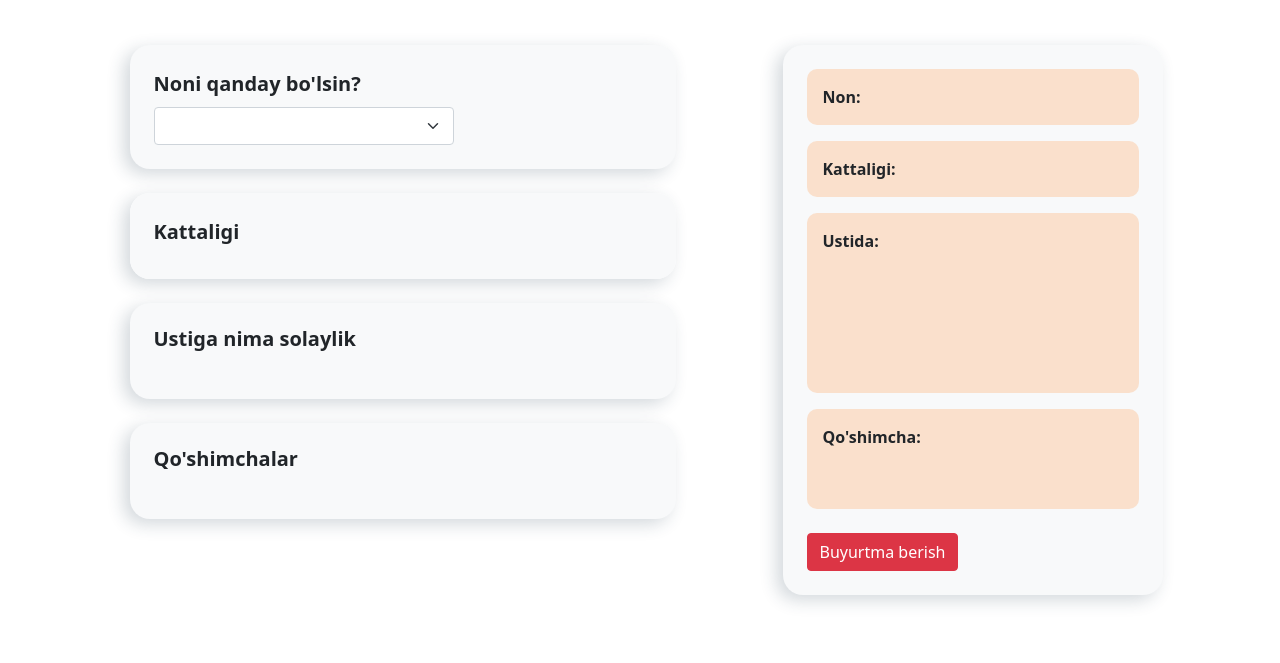
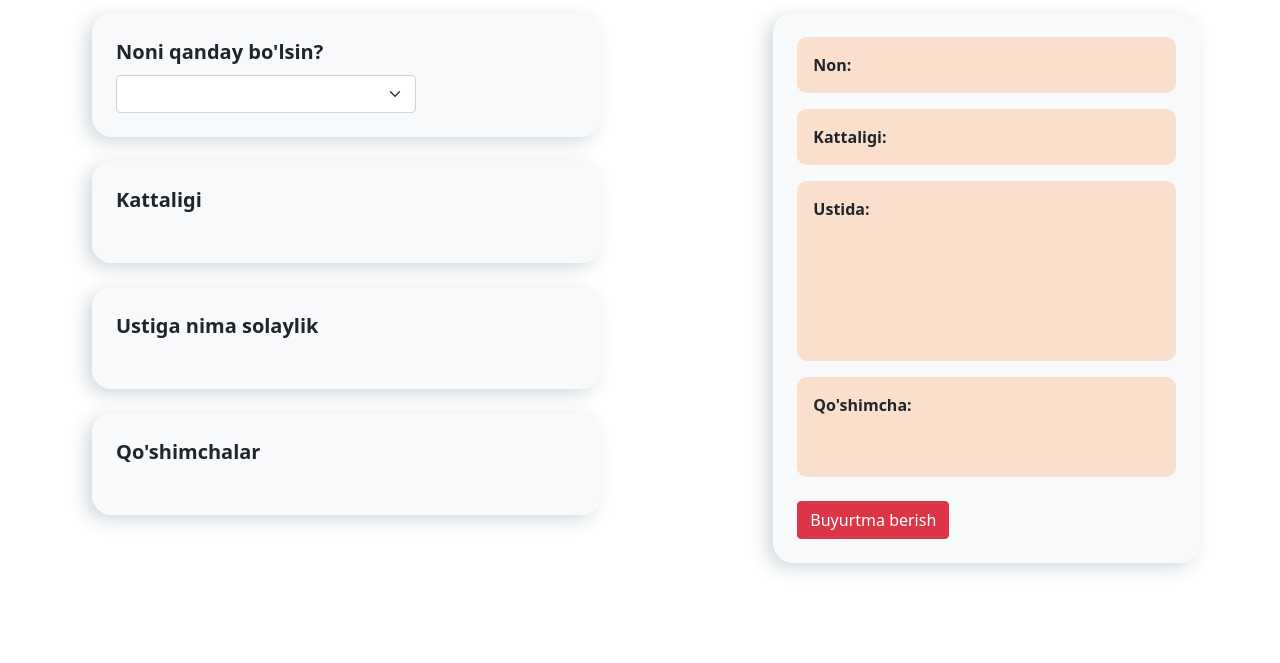
Before and after one commit to Kingsman4451/Pizza.com, a plain HTML site: page index.html in a window 1280 px wide. Shown: the part 137-800 px from the top of the page. Drawn offline with Linux system fonts and the light colour scheme.

Commit message:
some changes in html

```diff
--- a/index.html
+++ b/index.html
@@ -11,15 +11,15 @@
 <body>
   <div class="pizza">
 
-    <div class="container">
+    <div class="container-xxl container-fluid">
 
       <div class="pizza__inner">
-        <h2 class="pizza__heading text-center py-5 m-0 mb-5">
+        <h2 class="pizza__heading text-center py-5 m-0 mb-3">
           Pitsa Buyurtma qilish
         </h2>
 
-        <div class="pizza__main row justify-content-around">
-          <form class="js-form col-6" id="form" action="https://echo.htmlacademy.ru" method="POST">
+        <div class="pizza__main row justify-content-around ">
+          <form class="js-form col-11 col-md-10 col-lg-7 col-xl-5" id="form" action="https://echo.htmlacademy.ru" method="GET">
             <div class="form__select-box p-4 mb-4 bg-light">
               <label class="fw-bold mb-2 fs-5" for="form-select">
                 Noni qanday bo'lsin?
@@ -29,21 +29,21 @@
 
             <fieldset class="form__radios-box js-form-radios p-4 mb-4
             bg-light">
-              <legend class="fw-bold mb-2 fs-5">Kattaligi</legend>
+              <legend class="fw-bold mb-4 fs-5">Kattaligi</legend>
             </fieldset>
 
-            <div class="form__checks-box p-4 mb-4 bg-light">
-              <h3 class="fw-bold mb-2 fs-5">Ustiga nima solaylik</h3>
-              <ul class="js-form-checkboxes list-unstyled d-flex flex-wrap"></ul>
-            </div>
+            <fieldset class="form__checks-box p-4 mb-4 bg-light">
+              <legend class="fw-bold mb-2 fs-5">Ustiga nima solaylik</legend>
+              <ul class="js-form-checkboxes list-unstyled d-flex flex-wrap flex-column flex-sm-row"></ul>
+            </fieldset>
 
-            <div class="form__checks-box p-4 mb-4 bg-light">
-              <h3 class="fw-bold mb-2 fs-5">Qo'shimchalar</h3>
-              <ul class="js-form-checkboxes-extra list-unstyled d-flex flex-wrap"></ul>
-            </div>
+            <fieldset class="form__checks-box p-4 mb-4 bg-light">
+              <legend class="fw-bold mb-2 fs-5">Qo'shimchalar</legend>
+              <ul class="js-form-checkboxes-extra list-unstyled d-flex flex-wrap  flex-column flex-sm-row"></ul>
+            </fieldset>
           </form>
 
-          <div class="pizza__right col-4 p-4 bg-light">
+          <div class="pizza__right col-11 col-md-10 col-lg-4 p-4 bg-light">
             <output class="result w-100 mb-4">
               <p class="result__bread fw-bold p-3">
                 Non:
@@ -52,16 +52,16 @@
 
               <p class="result__size fw-bold p-3">
                 Kattaligi:
-                <span class="js-bread-type fw-normal text-success"></span>
+                <span class="js-pizza-size fw-normal text-success"></span>
               </p>
 
               <div class="result__top mb-3">
-                <p class="result__top-text fw-bold p-3">Ustida:</p>
-                <ul class="js-result__top-list text-success"></ul>
+                <p class="result__top-text fw-bold p-3 pb-1 m-0">Ustida:</p>
+                <ul class="result-list js-result__top-list text-success"></ul>
               </div>
 
               <div class="result__extra">
-                <p class="result__extra-text fw-bold p-3">Qo'shimcha:</p>
+                <p class="result__extra-text fw-bold p-3 pb-1 m-0">Qo'shimcha:</p>
                 <ul class="js-result__extra-list text-success"></ul>
               </div>
             </output>
@@ -70,7 +70,9 @@
           </div>
         </div>
       </div>
+
     </div>
+
   </div>
 
 
```
